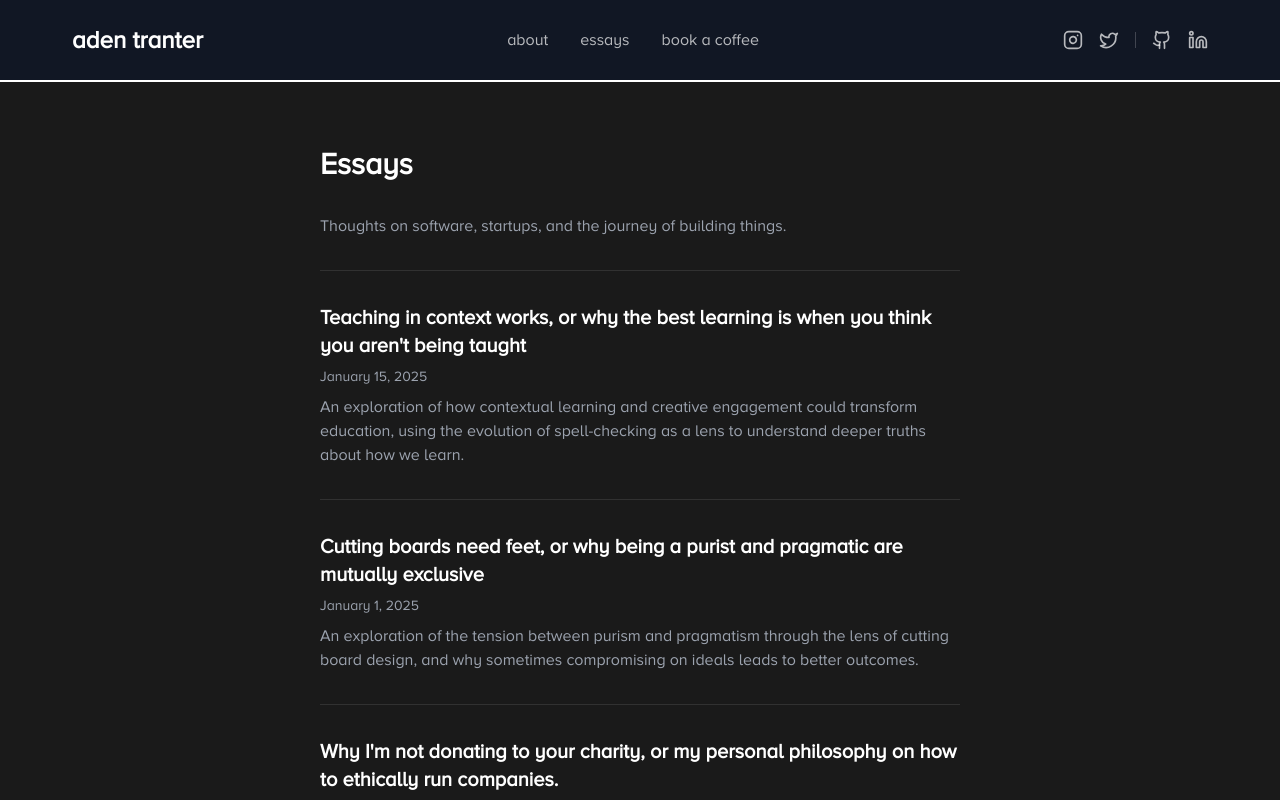
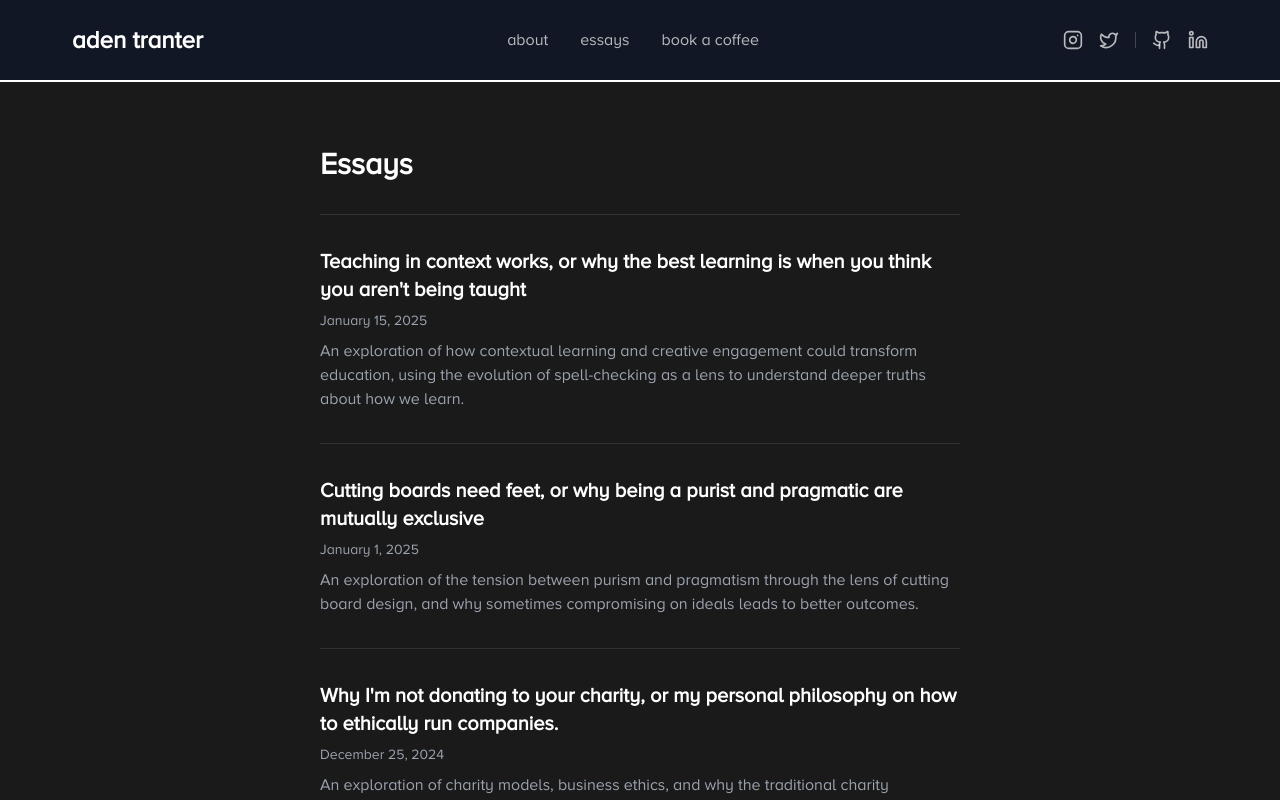
Before and after one commit to adentranter/adentranter.com, a Next.js app: page /essays in a window 1280 px wide. Shown: the top 800 px of the page. Built offline with nearby package versions, Linux system fonts and the light colour scheme.

Commit message:
adding two more essays

```diff
--- a/src/app/about/page.tsx
+++ b/src/app/about/page.tsx
@@ -12,7 +12,7 @@ export default function AboutPage() {
       <hr className="my-8 border-t border-white/10" />
       <div className="mb-12">
         <Image
-          src="/me.jpg"
+          src="/adentranter.jpg"
           alt="Portrait photo in a dark setting with blue tones"
           width={400}
           height={400}
--- a/src/app/essays/page.tsx
+++ b/src/app/essays/page.tsx
@@ -11,9 +11,6 @@ export default async function EssaysPage() {
   return (
     <div className="max-w-2xl mx-auto py-16 px-4">
       <h1 className="text-3xl font-bold mb-8">Essays</h1>
-      <p className="text-gray-400 mb-8">
-        Thoughts on software, startups, and the journey of building things.
-      </p>
       <hr className="my-8 border-t border-white/10" />
 
       <div className="space-y-8">
```
Also changed, not shown: public/adentranter.jpg (renamed from public/me.JPG).
